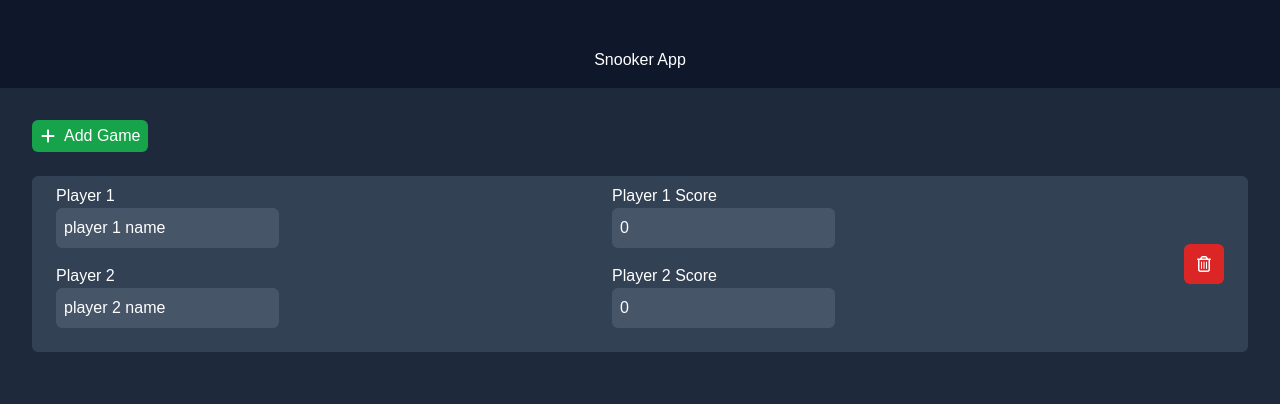
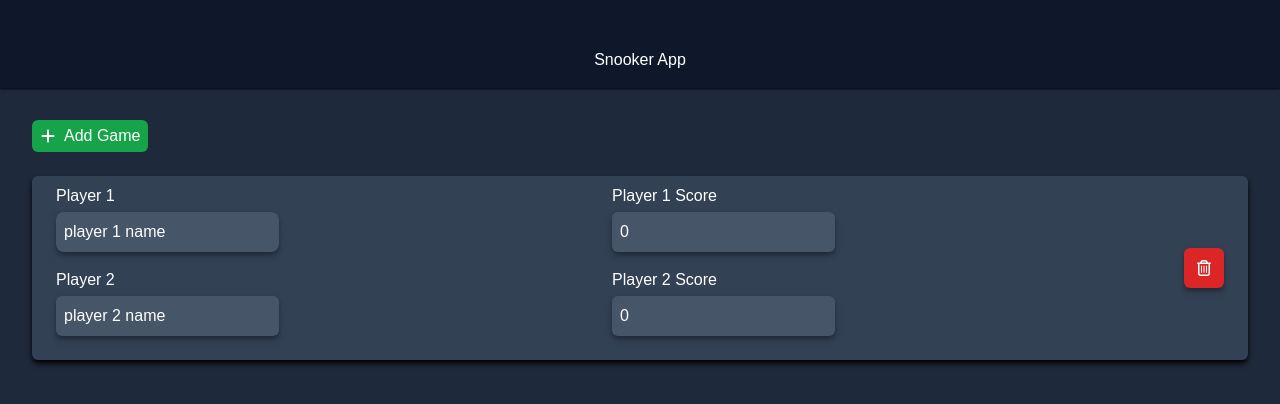
Before and after one commit to john-c-robson/snooker-app, a Next.js app: page / in a window 1280 px wide. Both pictures are taken after a click on the button "Add Game". Shown: the top 404 px of the page. Built offline with nearby package versions, Linux system fonts and the light colour scheme.

Commit message:
Added some shadow styling

```diff
--- a/app/page.tsx
+++ b/app/page.tsx
@@ -6,7 +6,7 @@ export default function Home() {
   return (
     <>
       <div className="flex flex-col items-center bg-slate-800 h-screen text-white">
-        <div className="top bg-slate-900 p-4 pt-12 w-full text-center">
+        <div className="top bg-slate-900 shadow-slate-950 shadow-sm p-4 pt-12 w-full text-center">
           <h1>Snooker App</h1>
         </div>
         <GameList />
--- a/components/GameItem.tsx
+++ b/components/GameItem.tsx
@@ -20,42 +20,42 @@ export default function GameItem({ games }: SnookerItemProps) {
     <>
       <div
         key={games.id}
-        className="flex flex-row justify-between items-center bg-slate-700 mt-6 p-2 py-2 rounded-md"
+        className="flex flex-row justify-between items-center bg-slate-700 shadow-black shadow-md mt-6 p-2 py-2 rounded-md"
       >
         <div>
-          <p className="ml-4 text-left">Player 1</p>
+          <p className="mb-1 ml-4 text-left">Player 1</p>
           <input
-            className="bg-slate-600 me-4 mb-4 ml-4 p-2 rounded-md grow"
+            className="bg-slate-600 shadow-gray-800 shadow-md me-4 mb-4 ml-4 p-2 rounded-lg grow"
             type="text"
             value={games.player1name}
             onChange={(e) => updatePlayer1Name(games.id, e.target.value)}
           />
-          <p className="ml-4 text-left">Player 2</p>
+          <p className="mb-1 ml-4 text-left">Player 2</p>
           <input
-            className="bg-slate-600 me-4 mb-4 ml-4 p-2 rounded-md grow"
+            className="bg-slate-600 shadow-gray-800 shadow-md me-4 mb-4 ml-4 p-2 rounded-md grow"
             type="text"
             value={games.player2name}
             onChange={(e) => updatePlayer2Name(games.id, e.target.value)}
           />
         </div>
         <div>
-          <p className="text-left">Player 1 Score</p>
+          <p className="mb-1 text-left">Player 1 Score</p>
           <input
-            className="bg-slate-600 me-4 mb-4 p-2 rounded-md grow"
+            className="bg-slate-600 shadow-gray-800 shadow-md me-4 mb-4 p-2 rounded-md grow"
             type="text"
             value={games.player1score}
             onChange={(e) => updatePlayer1Score(games.id, e.target.value)}
           />
-          <p className="text-left">Player 2 Score</p>
+          <p className="mb-1 text-left">Player 2 Score</p>
           <input
-            className="bg-slate-600 me-4 mb-4 p-2 rounded-md grow"
+            className="bg-slate-600 shadow-gray-800 shadow-md me-4 mb-4 p-2 rounded-md grow"
             type="text"
             value={games.player2score}
             onChange={(e) => updatePlayer2Score(games.id, e.target.value)}
           />
         </div>
         <button
-          className="bg-red-600 hover:bg-red-400 ms-4 mr-4 p-3 rounded-md text-white"
+          className="bg-red-600 hover:bg-red-400 shadow-gray-800 shadow-md ms-4 mr-4 p-3 rounded-md text-white"
           onClick={() => deleteGame(games.id)}
         >
           <FaRegTrashCan />
--- a/components/GameList.tsx
+++ b/components/GameList.tsx
@@ -9,7 +9,7 @@ export default function GameList() {
   return (
     <div className="p-8 w-full text-center">
       <button
-        className="flex flex-row bg-green-600 px-2 py-1 rounded-md"
+        className="flex flex-row bg-green-600 hover:bg-green-500 px-2 py-1 rounded-md"
         onClick={addGame}
       >
         <FaPlus className="me-2 mt-1" />
```
